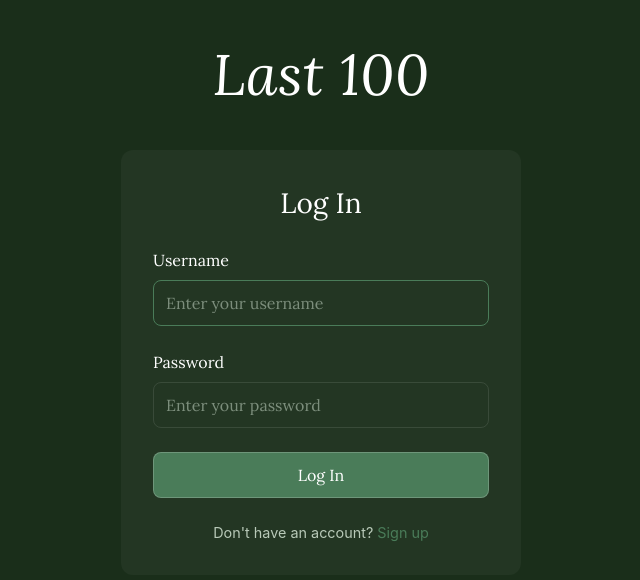
After one commit to AidanStack/century_tracker, a Flask app: page /login in a window 1280 px wide. The commit adds this page. Shown: the top 580 px of the page, without its empty margins (319-959 px from the left). Run offline with Flask 3, Linux system fonts and the light colour scheme.

Commit message:
Add multi-user authentication with Flask-Login
Implement complete authentication system to support multiple users with isolated data:

Backend Changes:
- Add Flask-Login for session-based authentication
- Create User model with password hashing (pbkdf2:sha256)
- Add users table to database schema
- Add user_id foreign key to habits table with CASCADE delete
- Update all model functions to filter by user_id
- Add verify_habit_ownership() for security checks

Authentication Routes:
- /signup - User registration with username/password validation
- /login - User authentication with session management
- /logout - End user session
- Protect all existing routes with @login_required decorator
- Add ownership verification to all habit operations

Frontend:
- Create login.html and signup.html templates
- Update base.html with user info display and logout link
- Add flash message system for user feedback
- Style authentication forms to match dark green theme

Security Features:
- Password hashing with werkzeug.security
- Session cookie management with SECRET_KEY
- User data isolation - each user only sees their own habits
- Ownership verification prevents unauthorized access to other users' habits
- Server-side validation for all inputs

Ready for deployment to Render or Fly.io with proper SECRET_KEY configuration.

Co-Authored-By: Claude Sonnet 4.5 <noreply@anthropic.com>

```diff
--- a/app.py
+++ b/app.py
@@ -2,8 +2,10 @@
 Century Tracker - Flask application entry point.
 Web interface for habit tracking with rolling 100-day window.
 """
-from flask import Flask, render_template, request, redirect, url_for, jsonify
+from flask import Flask, render_template, request, redirect, url_for, jsonify, flash
+from flask_login import LoginManager, login_user, logout_user, login_required, current_user
 from datetime import date
+import os
 from database import init_db
 from models import (
     get_habit_stats_all,
@@ -15,22 +17,132 @@ from models import (
     get_habit_100day_history,
     get_habit_trend_data,
     rename_habit,
-    update_habit_order
+    update_habit_order,
+    verify_habit_ownership
 )
+from auth import User, create_user, get_user_by_username, get_user_by_id, verify_password
 
 
 app = Flask(__name__)
 
+# Secret key for session management (CRITICAL for production)
+app.config['SECRET_KEY'] = os.environ.get('SECRET_KEY', 'dev-secret-key-change-in-production')
+
+# Flask-Login setup
+login_manager = LoginManager()
+login_manager.init_app(app)
+login_manager.login_view = 'login'  # Redirect to login page if not authenticated
+
+@login_manager.user_loader
+def load_user(user_id):
+    """Required by Flask-Login to reload user from session"""
+    return get_user_by_id(int(user_id))
 
 # Initialize database on startup
 with app.app_context():
     init_db()
 
 
+# ==================== Authentication Routes ====================
+
+@app.route('/signup', methods=['GET', 'POST'])
+def signup():
+    """User registration page."""
+    # Redirect if already logged in
+    if current_user.is_authenticated:
+        return redirect(url_for('index'))
+
+    if request.method == 'POST':
+        username = request.form.get('username', '').strip()
+        password = request.form.get('password', '')
+        password_confirm = request.form.get('password_confirm', '')
+
+        # Validation
+        if not username or not password:
+            flash('Username and password are required.', 'error')
+            return render_template('signup.html')
+
+        if len(username) < 3:
+            flash('Username must be at least 3 characters.', 'error')
+            return render_template('signup.html')
+
+        if len(password) < 8:
+            flash('Password must be at least 8 characters.', 'error')
+            return render_template('signup.html')
+
+        if password != password_confirm:
+            flash('Passwords do not match.', 'error')
+            return render_template('signup.html')
+
+        # Check if username exists
+        existing_user = get_user_by_username(username)
+        if existing_user:
+            flash('Username already taken.', 'error')
+            return render_template('signup.html')
+
+        # Create user
+        user_id = create_user(username, password)
+        if user_id:
+            # Auto-login after signup
+            user = get_user_by_id(user_id)
+            login_user(user)
+            flash('Account created successfully!', 'success')
+            return redirect(url_for('index'))
+        else:
+            flash('Error creating account. Please try again.', 'error')
+            return render_template('signup.html')
+
+    return render_template('signup.html')
+
+
+@app.route('/login', methods=['GET', 'POST'])
+def login():
+    """User login page."""
+    # Redirect if already logged in
+    if current_user.is_authenticated:
+        return redirect(url_for('index'))
+
+    if request.method == 'POST':
+        username = request.form.get('username', '').strip()
+        password = request.form.get('password', '')
+
+        if not username or not password:
+            flash('Please enter both username and password.', 'error')
+            return render_template('login.html')
+
+        # Verify credentials
+        user = get_user_by_username(username)
+        if user and verify_password(user, password):
+            login_user(user)
+
+            # Redirect to 'next' page if provided, otherwise home
+            next_page = request.args.get('next')
+            if next_page and next_page.startswith('/'):
+                return redirect(next_page)
+            return redirect(url_for('index'))
+        else:
+            flash('Invalid username or password.', 'error')
+            return render_template('login.html')
+
+    return render_template('login.html')
+
+
+@app.route('/logout')
+@login_required
+def logout():
+    """Log out current user."""
+    logout_user()
+    flash('You have been logged out.', 'success')
+    return redirect(url_for('login'))
+
+
+# ==================== Habit Routes ====================
+
 @app.route('/')
+@login_required
 def index():
     """Home page - display all habits with their 100-day counts."""
-    stats = get_habit_stats_all()
+    stats = get_habit_stats_all(current_user.id)
     today = date.today()
 
     # For each habit, check if it's already marked complete today and get daily history
@@ -42,19 +154,26 @@ def index():
 
 
 @app.route('/add-habit', methods=['GET', 'POST'])
+@login_required
 def add_habit():
     """Add new habit form."""
     if request.method == 'POST':
         habit_name = request.form.get('habit_name')
         if habit_name:
-            create_habit(habit_name)
+            create_habit(current_user.id, habit_name)
             return redirect(url_for('index'))
     return render_template('add_habit.html')
 
 
 @app.route('/toggle-habit/<int:habit_id>', methods=['POST'])
+@login_required
 def toggle_habit(habit_id):
     """Toggle habit completion for today."""
+    # Verify user owns this habit
+    if not verify_habit_ownership(habit_id, current_user.id):
+        flash('You do not have access to that habit.', 'error')
+        return redirect(url_for('index'))
+
     today = date.today()
     is_complete = get_habit_date_status(habit_id, today)
 
@@ -72,9 +191,15 @@ def toggle_habit(habit_id):
 
 
 @app.route('/habit/<int:habit_id>')
+@login_required
 def habit_detail(habit_id):
     """Display habit detail page."""
-    stats = get_habit_stats_all()
+    # Verify user owns this habit
+    if not verify_habit_ownership(habit_id, current_user.id):
+        flash('You do not have access to that habit.', 'error')
+        return redirect(url_for('index'))
+
+    stats = get_habit_stats_all(current_user.id)
     habit = next((h for h in stats if h['habit_id'] == habit_id), None)
 
     if not habit:
@@ -130,8 +255,14 @@ def habit_detail(habit_id):
 
 
 @app.route('/rename-habit/<int:habit_id>', methods=['POST'])
+@login_required
 def rename_habit_route(habit_id):
     """Rename a habit."""
+    # Verify user owns this habit
+    if not verify_habit_ownership(habit_id, current_user.id):
+        flash('You do not have access to that habit.', 'error')
+        return redirect(url_for('index'))
+
     new_name = request.form.get('habit_name')
     if new_name:
         rename_habit(habit_id, new_name)
@@ -139,13 +270,20 @@ def rename_habit_route(habit_id):
 
 
 @app.route('/delete-habit/<int:habit_id>', methods=['POST'])
+@login_required
 def delete_habit_route(habit_id):
     """Delete a habit after confirmation."""
+    # Verify user owns this habit
+    if not verify_habit_ownership(habit_id, current_user.id):
+        flash('You do not have access to that habit.', 'error')
+        return redirect(url_for('index'))
+
     delete_habit(habit_id)
     return redirect(url_for('index'))
 
 
 @app.route('/reorder-habits', methods=['POST'])
+@login_required
 def reorder_habits():
     """Update the display order of habits."""
     data = request.get_json()
@@ -160,6 +298,11 @@ def reorder_habits():
     except ValueError:
         return jsonify({'error': 'Invalid habit IDs'}), 400
 
+    # Verify all habits belong to current user
+    for habit_id in habit_ids:
+        if not verify_habit_ownership(habit_id, current_user.id):
+            return jsonify({'error': 'Unauthorized'}), 403
+
     success = update_habit_order(habit_ids)
 
     if success:
--- a/requirements.txt
+++ b/requirements.txt
@@ -1 +1,2 @@
 Flask==3.0.0
+Flask-Login==0.6.3
--- a/static/style.css
+++ b/static/style.css
@@ -799,3 +799,116 @@ input[type="text"]::placeholder {
         font-size: 3.5rem;
     }
 }
+
+/* Authentication styles */
+.auth-container {
+    max-width: 400px;
+    margin: 2rem auto;
+    padding: 2rem;
+    background-color: rgba(255, 255, 255, 0.04);
+    border-radius: 12px;
+}
+
+.auth-container h2 {
+    font-family: 'Lora', serif;
+    font-size: 1.75rem;
+    font-weight: 400;
+    color: #ffffff;
+    margin-bottom: 1.5rem;
+    text-align: center;
+}
+
+.auth-container input[type="password"] {
+    font-family: 'Lora', serif;
+    width: 100%;
+    min-height: 44px;
+    padding: 0.75rem;
+    font-size: 16px;
+    background-color: transparent;
+    border: 1px solid rgba(255, 255, 255, 0.1);
+    border-radius: 8px;
+    color: #ffffff;
+    margin-bottom: 1.5rem;
+}
+
+.auth-container input[type="password"]:focus {
+    outline: none;
+    border-color: var(--dot-filled);
+    background-color: transparent;
+}
+
+.auth-container input[type="password"]::placeholder {
+    color: var(--text-light);
+    opacity: 0.6;
+}
+
+.auth-footer {
+    margin-top: 1.5rem;
+    text-align: center;
+}
+
+.auth-footer p {
+    color: var(--text-light);
+    font-size: 0.9rem;
+}
+
+.auth-footer a {
+    color: var(--dot-filled);
+    text-decoration: none;
+}
+
+.auth-footer a:hover {
+    text-decoration: underline;
+}
+
+/* Flash messages */
+.flash-messages {
+    max-width: 632.5px;
+    margin: 0 auto 1rem;
+}
+
+.flash-message {
+    padding: 0.75rem 1rem;
+    border-radius: 8px;
+    margin-bottom: 0.75rem;
+    font-size: 0.95rem;
+}
+
+.flash-success {
+    background-color: rgba(74, 124, 89, 0.2);
+    color: #a8d5ba;
+    border: 1px solid rgba(74, 124, 89, 0.4);
+}
+
+.flash-error {
+    background-color: rgba(255, 68, 68, 0.2);
+    color: #ffaaaa;
+    border: 1px solid rgba(255, 68, 68, 0.4);
+}
+
+/* User info in header */
+.user-info {
+    display: flex;
+    justify-content: center;
+    align-items: center;
+    gap: 1rem;
+    margin-top: 0.5rem;
+}
+
+.username {
+    font-family: 'Lora', serif;
+    font-size: 0.9rem;
+    color: var(--text-light);
+}
+
+.logout-link {
+    font-family: 'Lora', serif;
+    font-size: 0.9rem;
+    color: var(--text-light);
+    text-decoration: none;
+    transition: color 0.2s;
+}
+
+.logout-link:hover {
+    color: var(--text-white);
+}
--- a/templates/base.html
+++ b/templates/base.html
@@ -12,8 +12,24 @@
 <body>
     <header>
         <h1>Last 100</h1>
+        {% if current_user.is_authenticated %}
+        <div class="user-info">
+            <span class="username">{{ current_user.username }}</span>
+            <a href="{{ url_for('logout') }}" class="logout-link">Log out</a>
+        </div>
+        {% endif %}
     </header>
     <main>
+        {% with messages = get_flashed_messages(with_categories=true) %}
+            {% if messages %}
+            <div class="flash-messages">
+                {% for category, message in messages %}
+                <div class="flash-message flash-{{ category }}">{{ message }}</div>
+                {% endfor %}
+            </div>
+            {% endif %}
+        {% endwith %}
+
         {% block content %}{% endblock %}
     </main>
 </body>
--- /dev/null
+++ b/templates/login.html
@@ -0,0 +1,38 @@
+{% extends "base.html" %}
+
+{% block content %}
+<div class="auth-container">
+    <h2>Log In</h2>
+
+    <form method="POST" action="{{ url_for('login') }}">
+        <label for="username">Username</label>
+        <input
+            type="text"
+            id="username"
+            name="username"
+            placeholder="Enter your username"
+            required
+            autofocus
+            autocomplete="username"
+        >
+
+        <label for="password">Password</label>
+        <input
+            type="password"
+            id="password"
+            name="password"
+            placeholder="Enter your password"
+            required
+            autocomplete="current-password"
+        >
+
+        <div class="form-actions">
+            <button type="submit" class="btn btn-primary">Log In</button>
+        </div>
+    </form>
+
+    <div class="auth-footer">
+        <p>Don't have an account? <a href="{{ url_for('signup') }}">Sign up</a></p>
+    </div>
+</div>
+{% endblock %}
```
Also changed, not shown: auth.py (added, +155 -0 lines), database.py (+16 -4 lines), models.py (+54 -11 lines), templates/signup.html (added, +52 -0 lines).
